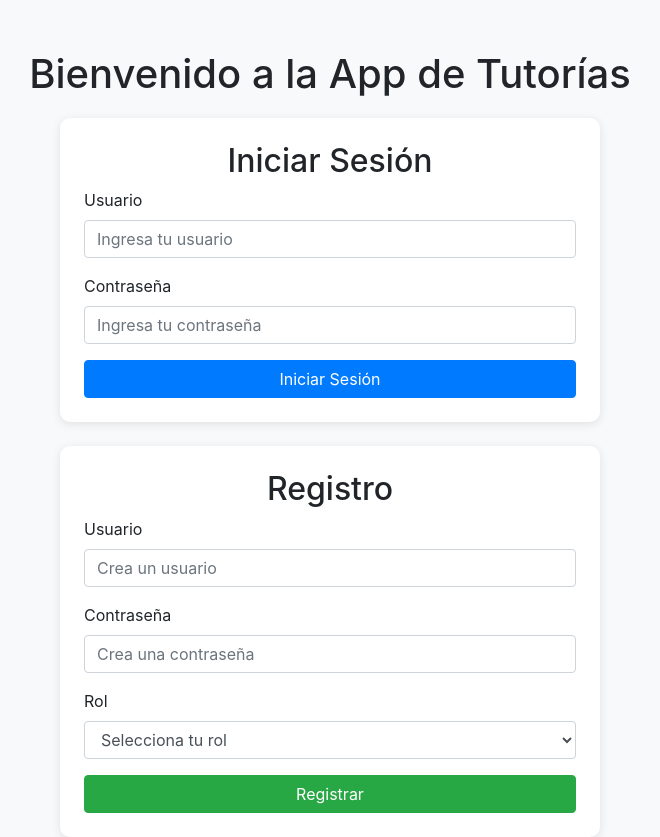
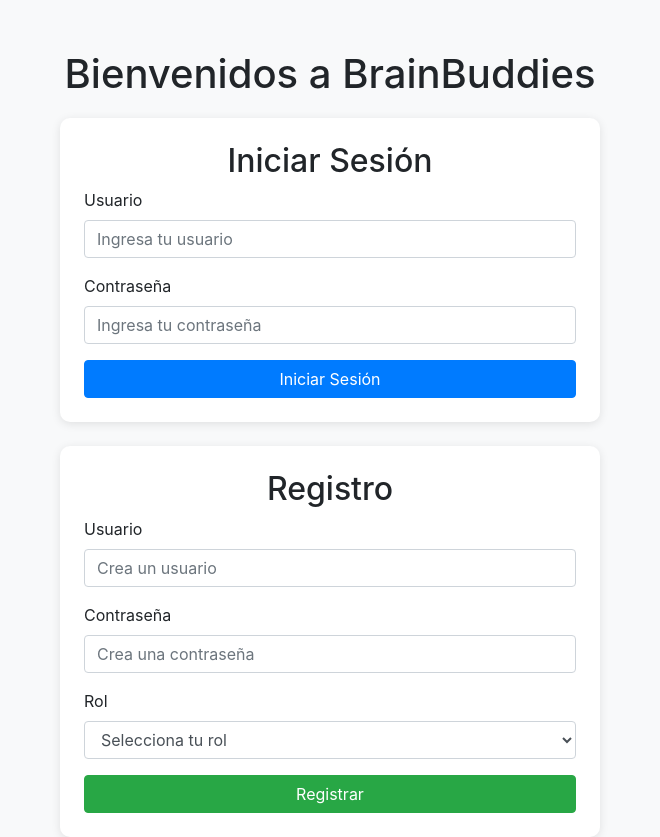
Before and after one commit to JuanBosqueP/ApiBrain1, a website: page index.html in a window 1280 px wide. Shown: the whole page, without its empty margins (310-970 px from the left). Drawn offline with nearby package versions, Linux system fonts and the light colour scheme.

Commit message:
Update index.html
Se cambio el titulo

```diff
--- a/index.html
+++ b/index.html
@@ -26,7 +26,7 @@
 <body>
 
     <div class="container">
-        <h1 class="text-center">Bienvenido a la App de Tutorías</h1>
+        <h1 class="text-center">Bienvenidos a BrainBuddies</h1>
 
         <div class="row justify-content-center">
             <div class="col-md-6">
```
